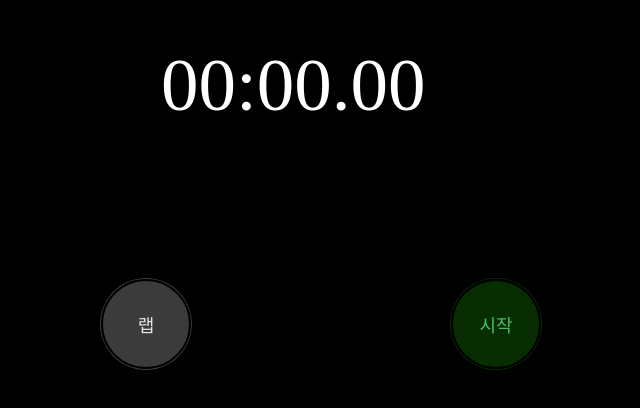
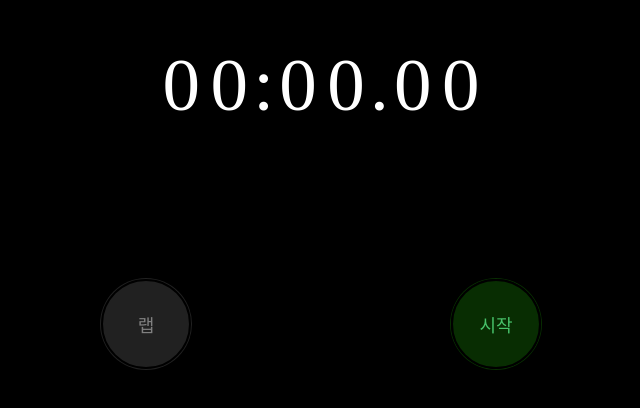
Before and after one commit to marco0212/stopwatch, a React (Create React App) app: page / in a window 1280 px wide. Shown: the part 130-538 px from the top of the page, without its empty margins (319-959 px from the left). Built offline with nearby package versions, Linux system fonts and the light colour scheme.

Commit message:
Update styles

```diff
--- a/src/App.css
+++ b/src/App.css
@@ -30,10 +30,14 @@ body {
 }
 .monitor time {
   font-size: 75px;
-  width: 320px;
   display: inline-block;
-
   white-space: nowrap;
+  word-spacing: -3px;
+}
+.monitor time span {
+  width: 48px;
+  display: inline-block;
+  text-align: center;
 }
 .control-area {
   display: flex;
@@ -54,6 +58,11 @@ body {
   box-sizing: border-box;
   border-top: 1px solid #666;
 }
+.table-area time span {
+  display: inline-block;
+  width: 12px;
+  text-align: center;
+}
 button {
   border: none;
   width: 90px;
@@ -71,6 +80,9 @@ button:focus,
 button:active {
   outline: none;
 }
+button.disable {
+  opacity: 0.5;
+}
 button.red {
   background-color: rgba(230, 0, 0, 0.3);
   box-shadow: 0px 0px 0px 1px rgba(230, 0, 0, 0.3);
```
